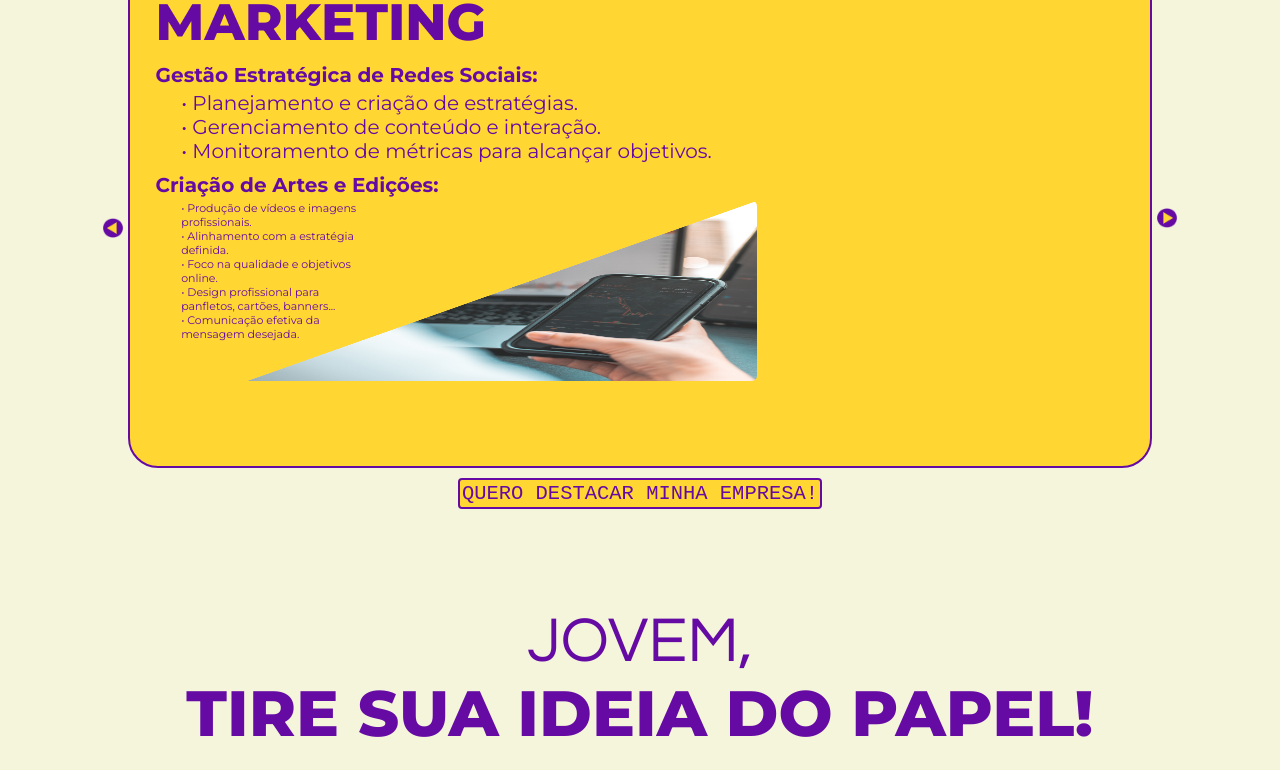
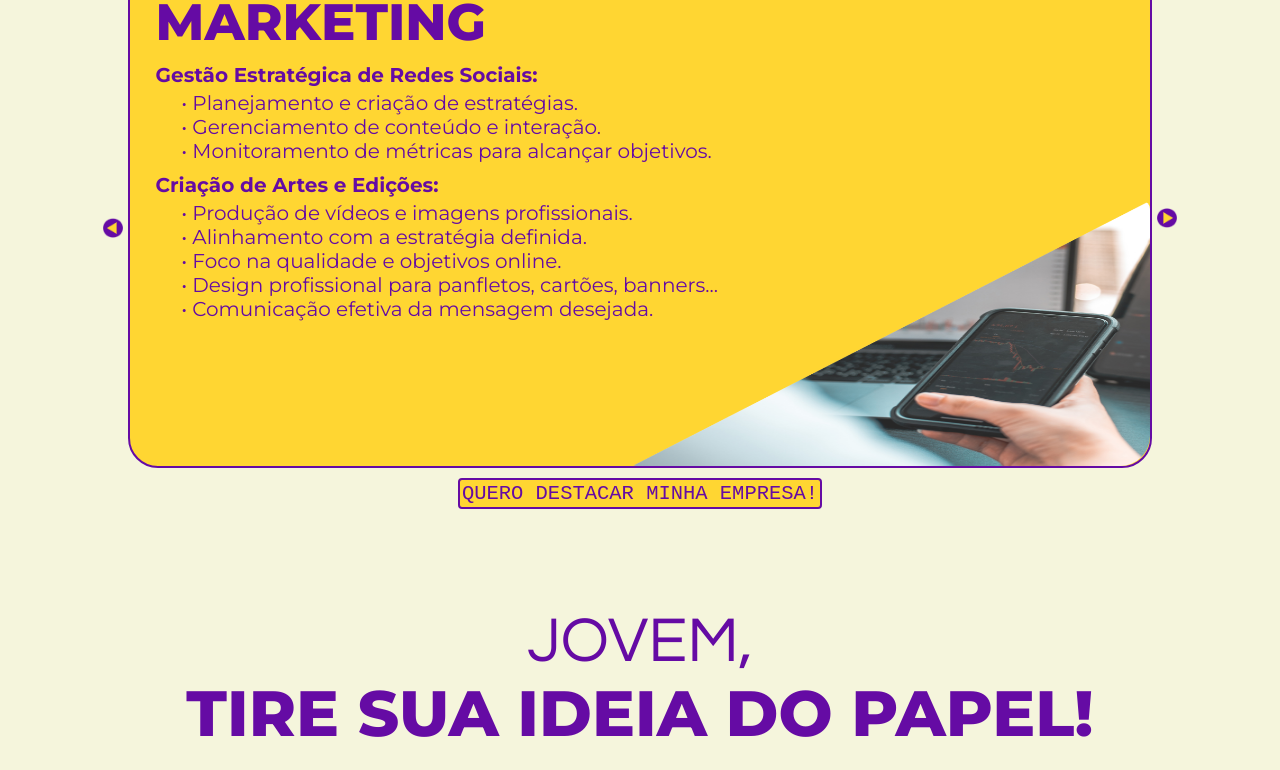
Before and after one commit to Jonas-Victor950/realiize, a React (Create React App) app in the folder frontend/: page / in a window 1280 px wide. Shown: the part 2575-3345 px from the top of the page. Built offline with nearby package versions, Linux system fonts and the light colour scheme; a web font is replaced by a local one.

Commit message:
feat: carrosel 2

```diff
--- a/frontend/src/components/ContentFour.css
+++ b/frontend/src/components/ContentFour.css
@@ -65,15 +65,35 @@
   margin-left: 0;
 }
 .content-fourth .content .img {
-  width: 40.1vw;
+  width: 40vw;
   margin-left: -10vw;
 
   border-radius: 10px;
 }
 .content-fourth .content .img img {
-  width: 40.1vw;
-  height: 180px;
-  border-radius: 5px;
+  width: 40vw;
+  height: 169px;
+  border-radius: 8px;
+}
+.content-fourth .content .img2 {
+  margin-top: 77px;
+  width: 40vw;
+  margin-left: -10vw;
+
+  border-radius: 10px;
+}
+.content-fourth .content .img2 img {
+  width: 40vw;
+  height: 169px;
+  border-radius: 8px;
+}
+
+@media screen and (min-width: 400px) {
+  .content-fourth .content .img img {
+    width: 40.1vw;
+    height: 183px;
+    border-radius: 8px;
+  }
 }
 
 @media screen and (min-width: 700px) {
@@ -106,11 +126,195 @@
   }
 
   .content-fourth .content .text-five {
+    width: 75vw;
+    display: flex;
+    flex-direction: row;
+  }
+
+  .content-fourth .content .text-five .texts {
     font-family: "Montserrat", sans-serif;
     font-size: 20px;
-    text-align: left;
-    margin-left: 2vw;
-    color: #650ba4;
-    width: 45vw;
+  }
+  .content-fourth .content .img {
+    width: 40vw;
+    margin-left: -10vw;
+
+    border-radius: 10px;
+  }
+  .content-fourth .content .img img {
+    width: 40.47vw;
+    height: 269px;
+    border-bottom-right-radius: 30px;
+  }
+  .content-fourth .content .img2 {
+    width: 40vw;
+    margin-left: -10vw;
+    margin-top: 135px;
+    border-radius: 10px;
+  }
+  .content-fourth .content .img2 img {
+    width: 40.47vw;
+    height: 269px;
+    border-bottom-right-radius: 30px;
   }
 }
+
+@media screen and (min-width: 722px) {
+  .content-fourth .content .img img {
+    height: 293px;
+  }
+  .content-fourth .content .img2 img {
+    height: 293px;
+    margin-top: -25px;
+  }
+}
+
+@media screen and (min-width: 750px) {
+  .content-fourth .content .img img {
+    height: 291px;
+  }
+  .content-fourth .content .img2 img {
+    height: 291px;
+  }
+}
+@media screen and (min-width: 800px) {
+  .content-fourth .content .img img {
+    height: 289px;
+  }
+  .content-fourth .content .img2 img {
+    height: 289px;
+  }
+}
+@media screen and (min-width: 850px) {
+  .content-fourth .content .img img {
+    height: 286px;
+  }
+  .content-fourth .content .img2 img {
+    height: 286px;
+  }
+}
+@media screen and (min-width: 900px) {
+  .content-fourth .content .img img {
+    height: 284px;
+  }
+  .content-fourth .content .img2 img {
+    height: 284px;
+  }
+}
+@media screen and (min-width: 950px) {
+  .content-fourth .content .img img {
+    height: 281px;
+  }
+  .content-fourth .content .img2 img {
+    height: 281px;
+  }
+}
+@media screen and (min-width: 1000px) {
+  .content-fourth .content .img img {
+    height: 279px;
+  }
+  .content-fourth .content .img2 img {
+    height: 279px;
+  }
+}
+@media screen and (min-width: 1050px) {
+  .content-fourth .content .img img {
+    height: 276px;
+  }
+  .content-fourth .content .img2 img {
+    height: 276px;
+  }
+}
+@media screen and (min-width: 1100px) {
+  .content-fourth .content .img img {
+    height: 274px;
+  }
+  .content-fourth .content .img2 img {
+    height: 274px;
+  }
+}
+@media screen and (min-width: 1150px) {
+  .content-fourth .content .img img {
+    height: 271px;
+    width: 40.68vw;
+  }
+  .content-fourth .content .img2 img {
+    height: 271px;
+  }
+}
+@media screen and (min-width: 1200px) {
+  .content-fourth .content .img img {
+    height: 267px;
+    width: 40.68vw;
+  }
+  .content-fourth .content .img2 img {
+    height: 267px;
+    margin-top: -22.5px;
+  }
+}
+@media screen and (min-width: 1250px) {
+  .content-fourth .content .img img {
+    height: 265px;
+  }
+  .content-fourth .content .img2 img {
+    height: 265px;
+    margin-top: -24.5px;
+  }
+}
+@media screen and (min-width: 1300px) {
+  .content-fourth .content .img img {
+    height: 264px;
+  }
+  .content-fourth .content .img2 img {
+    height: 264px;
+    margin-top: -25.5px;
+  }
+}
+@media screen and (min-width: 1350px) {
+  .content-fourth .content .img img {
+    height: 262px;
+  }
+  .content-fourth .content .img2 img {
+    height: 262px;
+  }
+}
+@media screen and (min-width: 1400px) {
+  .content-fourth .content .img img {
+    height: 260px;
+  }
+  .content-fourth .content .img2 img {
+    height: 260px;
+  }
+}
+@media screen and (min-width: 1450px) {
+  .content-fourth .content .img img {
+    height: 257px;
+  }
+  .content-fourth .content .img2 img {
+    height: 257px;
+  }
+}
+@media screen and (min-width: 1500px) {
+  .content-fourth .content .img img {
+    height: 255px;
+  }
+  .content-fourth .content .img2 img {
+    height: 255px;
+  }
+}
+@media screen and (min-width: 1550px) {
+  .content-fourth .content .img img {
+    height: 252px;
+  }
+  .content-fourth .content .img2 img {
+    height: 252px;
+  }
+}
+@media screen and (min-width: 1600px) {
+  .content-fourth .content .img img {
+    height: 250px;
+  }
+  .content-fourth .content .img2 img {
+    height: 250px;
+  }
+}
--- a/frontend/src/components/ContentFour.js
+++ b/frontend/src/components/ContentFour.js
@@ -7,6 +7,7 @@ import logo from "../images/logoRealiize.png";
 import sideArrow from "../images/91.png";
 import hashtag from "../images/hashtag.png";
 import service1 from "../images/8.png";
+import service2 from "../images/7.png"
 import "./ContentFour.css";
 
 const ContentFour = () => {
@@ -95,9 +96,20 @@ const ContentFour = () => {
           </div>
 
           <div className="content">
-            <img src={hashtag} alt="Descrição da imagem 2" />
-            <h2>Título do Slide 2</h2>
-            <p>Texto do Slide 2</p>
+            <div className="text-one">TRÁFEGO PAGO</div>
+            <div className="text-two">Gestão de Tráfego Pago:</div>
+            <div className="text-five">
+              <div className="texts">
+                • Estratégias para impulsionar tráfego em plataformas
+                específicas. <br></br>• Criação de campanhas pagas e seleção de
+                canais adequados.
+                <br></br>• Otimização contínua com base em análises para metas
+                específicas.
+              </div>
+              <div className="img2">
+                <img src={service2} alt="" />
+              </div>
+            </div>
           </div>
         </Slider>
       </div>
```
Also changed, not shown: frontend/src/images/7.png.
